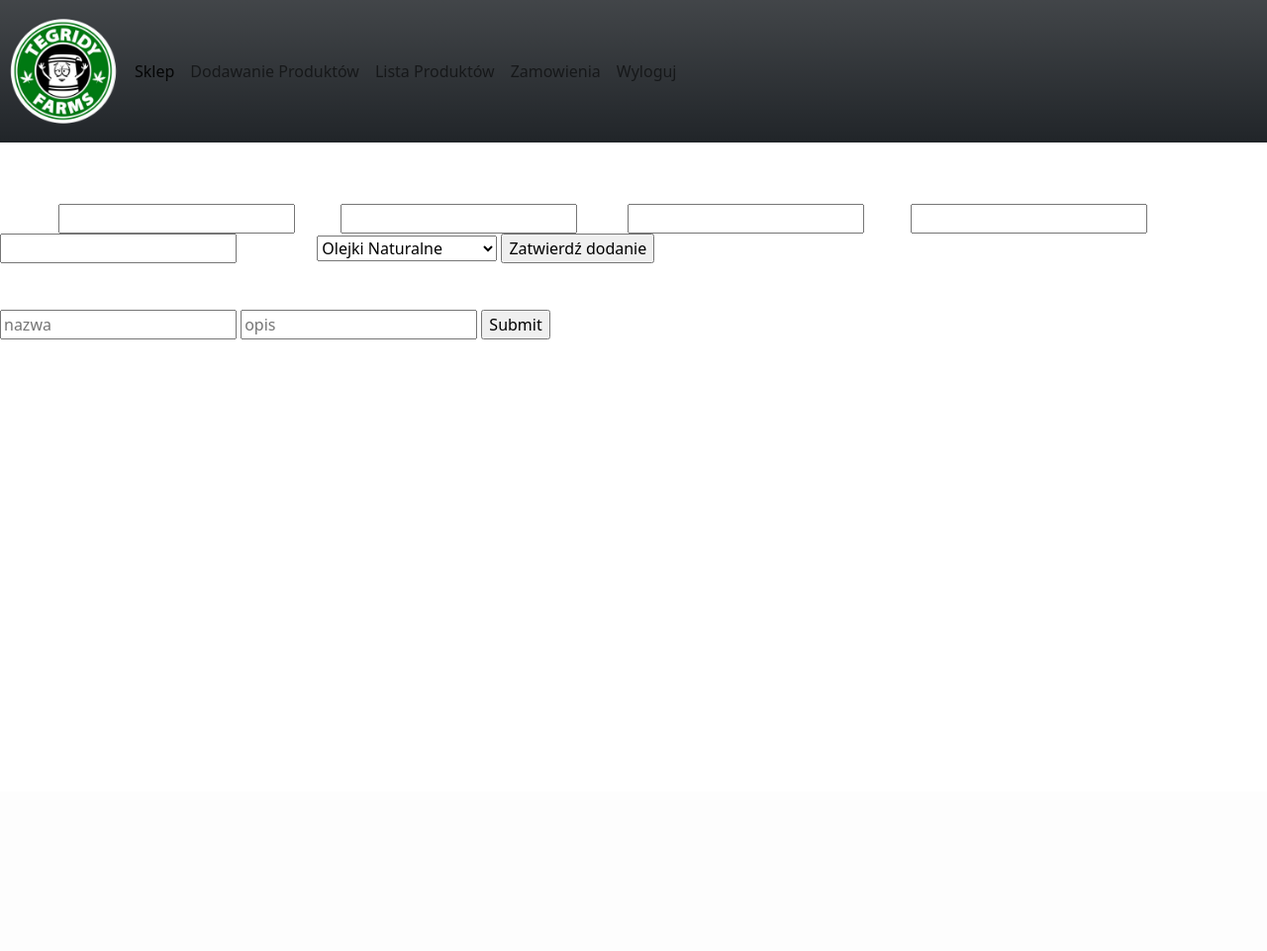
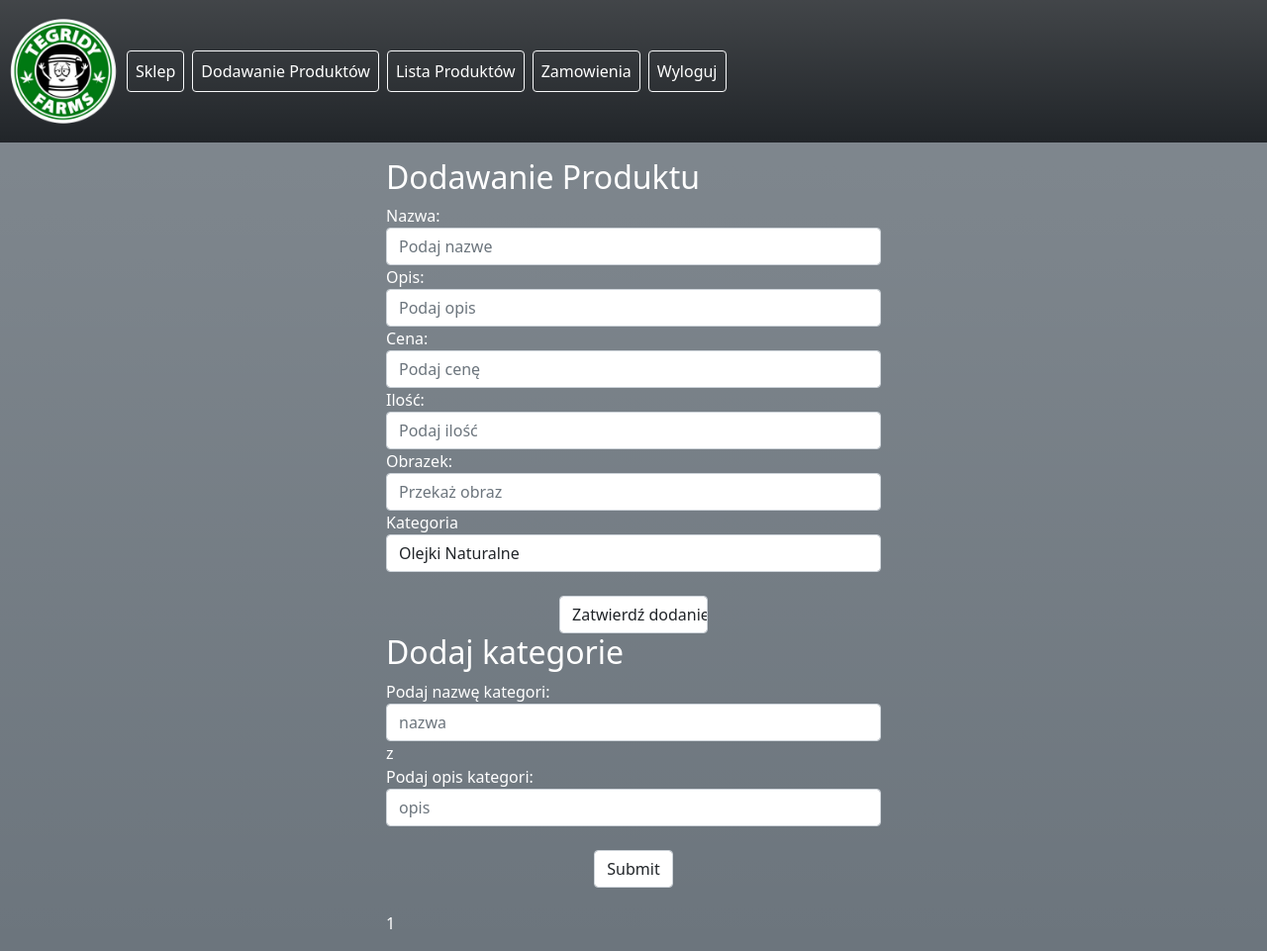
Before and after one commit to Fenix0o0/Tegridy, a PHP site: page /dodajProdukt.php in a window 1280 px wide. Shown: the whole page at 99% size. Before the commit the page ends 343 px from the top, so only its background shows below. Run offline with PHP 8.4, Linux system fonts and the light colour scheme; the visitor is signed in with stand-in values (Sample User, id 1); data comes from the database, SQL or seed files in the repository.

Commit message:
gotowe chyba

```diff
--- a/dodajProdukt.php
+++ b/dodajProdukt.php
@@ -8,24 +8,37 @@
 <meta charset="UTF-8">
 <link rel="stylesheet" type="text/css" href="style.css">
 </head>
-<body>
+<body class="bg-secondary bg-gradient">
 <header>
 <?php include('php/nav.php'); ?>
 </header>
+<div class="mx-auto" style="width: 500px;">
+<div class="form-group">
 <h2>Dodawanie Produktu</h2>
 <form action="php/dodawanie.php?opcja=0" method="POST">
+<div class="form-group">
 <label>Nazwa: </label>
-<input type="text" name="nazwa">
+<input type="text" name="nazwa" placeholder="Podaj nazwe" class="form-control">
+</div>
+<div class="form-group">
 <label>Opis: </label>
-<input type="text" name="opis">
+<input type="text" name="opis" placeholder="Podaj opis" class="form-control">
+</div>
+<div class="form-group">
 <label>Cena: </label>
-<input type="number" name="cena">
+<input type="number" name="cena" placeholder="Podaj cenę" class="form-control">
+</div>
+<div class="form-group">
 <label>Ilość: </label>
-<input type="number" name="ilosc">
+<input type="number" name="ilosc" placeholder="Podaj ilość" class="form-control">
+</div>
+<div class="form-group">
 <label>Obrazek: </label>
-<input type="text" name="obraz">
+<input type="text" name="obraz" placeholder="Przekaż obraz" class="form-control">
+</div>
+<div class="form-group">
 <label>Kategoria</label>
-<select name='kat'>
+<select name='kat' class="form-control">
 <?php
 $sql = "SELECT id, nazwaKat from kategorie";
 $result = mysqli_query($connect, $sql);
@@ -34,15 +47,27 @@ while($kat = mysqli_fetch_assoc($result)){
 }
 ?>
 </select>
-<input type="submit" value="Zatwierdź dodanie">
+</div>
+<label></label>
+<input type="submit" value="Zatwierdź dodanie" class="form-control mx-auto" style="width: 150px;">
 </form>
+</div>
 <h2>Dodaj kategorie</h2>
 <form method="post"  action='php/dodajKategorie.php'>
-    <input type='text' name='nazwa' placeholder="nazwa">
-    <input type='text' name='opis' placeholder="opis">
-    <input type='submit' placeholder="Dodaj">
+<div class="form-group">
+    <label>Podaj nazwę kategori: </label>
+    <input type='text' name='nazwa' placeholder="nazwa" class="form-control">
+</div>z
+<div class="form-group">
+    <label>Podaj opis kategori: </label>
+    <input type='text' name='opis' placeholder="opis" class="form-control">
+</div>
+<div class="form-group">
+    <label></label>
+    <input type='submit' placeholder="Dodaj" class="form-control mx-auto" style="width: 80px;">
+</div>
 </form>
-
+<label></label>
 <?php
 include('php/alert.php');
 ?>
--- a/listaProdukt.php
+++ b/listaProdukt.php
@@ -7,7 +7,7 @@
 <meta charset="UTF-8">
 <link rel="stylesheet" type="text/css" href="style.css">
 </head>
-<body>
+<body class="bg-secondary bg-gradient">
 <header>
 <?php include('php/nav.php'); ?>
 </header>
@@ -15,7 +15,7 @@
 include("php/connect.php");
 $sql = "SELECT p.id, p.nazwa, k.nazwaKat , p.ilosc, p.cena, p.opis FROM produkty p JOIN kategorie k ON (k.id = p.id_kategoria) ORDER BY id ASC";
 $result = mysqli_query($connect, $sql);
-echo "<table class='table table-success table-hover'><thead><tr><th>ID</ih><th>Nazwa</th><th>Opis</th><th>Ilość</th><th>Cena</th><th>Nazwa Kategorii</th><th colspan=2>Opcje</th></thead><tbody>";
+echo "<table class='table table-dark table-hover'><thead><tr><th>ID</ih><th>Nazwa</th><th>Opis</th><th>Ilość</th><th>Cena</th><th>Nazwa Kategorii</th><th colspan=2>Opcje</th></thead><tbody>";
 while($produkty = mysqli_fetch_assoc($result)){
     echo "<tr>
             <td>".$produkty['id']."</td>
--- a/mojeZamowienia.php
+++ b/mojeZamowienia.php
@@ -7,7 +7,7 @@
 <meta charset="UTF-8">
 <link rel="stylesheet" type="text/css" href="style.css">
 </head>
-<body>
+<body class="bg-secondary bg-gradient">
 <header>
 <?php include('php/nav.php'); ?>
 </header>
--- a/php/nav.php
+++ b/php/nav.php
@@ -1,7 +1,7 @@
 <nav class="navbar navbar-expand-lg navbar-light bg-dark bg-gradient mb-3">
         <img src="img/logo.png" alt="Logo" class ="d-inline-block align-text-top" width="10%" height="10%">
                 <div class="collapse navbar-collapse">
-                <div class="navbar-nav">
+                <div class="navbar-nav ms-right text-center">
                 <?php
                 session_start();
                 include('php/connect.php');
@@ -10,15 +10,15 @@
                 $result = mysqli_query($connect, $sql);
                 $dane = mysqli_fetch_assoc($result);
                     if($dane['administrator'] == 1){
-                        echo "<a class='nav-link active' aria-current='page' href='sklep.php'>Sklep</a>";
-                        echo "<a class='nav-link' href='dodajProdukt.php'>Dodawanie Produktów</a>";
-                        echo "<a class='nav-link' href='listaProdukt.php'>Lista Produktów</a>";
-                        echo "<a class='nav-link' href='zamowienia.php'>Zamowienia</a>";
-                        echo "<a class='nav-link' href='php/wylogowanie.php'>Wyloguj</a>";
+                        echo "<a class='nav-link text-white btn btn-outline-light me-2' aria-current='page' href='sklep.php'>Sklep</a>";
+                        echo "<a class='nav-link text-white btn btn-outline-light me-2' href='dodajProdukt.php'>Dodawanie Produktów</a>";
+                        echo "<a class='nav-link text-white btn btn-outline-light me-2' href='listaProdukt.php'>Lista Produktów</a>";
+                        echo "<a class='nav-link text-white btn btn-outline-light me-2' href='zamowienia.php'>Zamowienia</a>";
+                        echo "<a class='nav-link text-white btn btn-outline-light me-2' href='php/wylogowanie.php'>Wyloguj</a>";
                     }else{
-                        echo "<a class='nav-link active' aria-current='page' href='sklep.php'>Sklep</a>";
-                        echo "<a class='nav-link' href='mojeZamowienia.php'>Moje Zamowienia</a>";
-                        echo "<a class='nav-link active' href='php/wylogowanie.php'>Wyloguj</a>";
+                        echo "<a class='nav-link text-white btn btn-outline-light me-2' aria-current='page' href='sklep.php'>Sklep</a>";
+                        echo "<a class='nav-link text-white btn btn-outline-light me-2' href='mojeZamowienia.php'>Moje Zamowienia</a>";
+                        echo "<a class='nav-link text-white btn btn-outline-light me-2' href='php/wylogowanie.php'>Wyloguj</a>";
                     }
                 }else if(isset($_GET['rejestracja']) && $_GET['rejestracja']=='yes'){
                     echo "<h2>Rejestracja</h2>";
--- a/rejestracja.php
+++ b/rejestracja.php
@@ -46,7 +46,7 @@
         <input type="text" name="adress" class="form-control" placeholder="Podaj Adres">
     </div>
     <div class="form-group">
-        <input type="submit" name="rejestracja" value="SIGN IN" class="btn btn-primary">
+        <input type="submit" name="rejestracja" value="SIGN IN" class="btn btn-secondary form-control mx-auto">
     </div>
 </form>
 </div>
--- a/sklep.php
+++ b/sklep.php
@@ -30,7 +30,7 @@
                                     echo '<h5 class="card-title">'.$produkty['nazwa'].'</h5>';
                                     echo '<p class="card-text">'.$produkty['opis'].'</p>';
                                     echo '<p>Cena: '.$produkty['cena'].'PLN</p>';
-                                    echo '<form method="POST" action="php/zlecenie.php?id='.$produkty['id'].'"><input type="number" name="ilosc" placeholder="Ilość: '.$ilosc.'"><input type="Submit" class="btn btn-primary" placeholder="Zamów"></form>';
+                                    echo '<form method="POST" action="php/zlecenie.php?id='.$produkty['id'].'"><input type="number" name="ilosc" placeholder="Ilość: '.$ilosc.'"><input type="Submit" class="btn btn-secondary mx-auto" placeholder="Zamów"></form>';
 
                                 echo '</div>';
                             echo '</div>';
--- a/zamowienia.php
+++ b/zamowienia.php
@@ -7,7 +7,7 @@
 <meta charset="UTF-8">
 <link rel="stylesheet" type="text/css" href="style.css">
 </head>
-<body>
+<body class="bg-secondary bg-gradient">
 <header>
 <?php include('php/nav.php'); ?>
 </header>
```
Also changed, not shown: edycjaProdukt.php (+29 -9 lines), index.php (+17 -5 lines).
